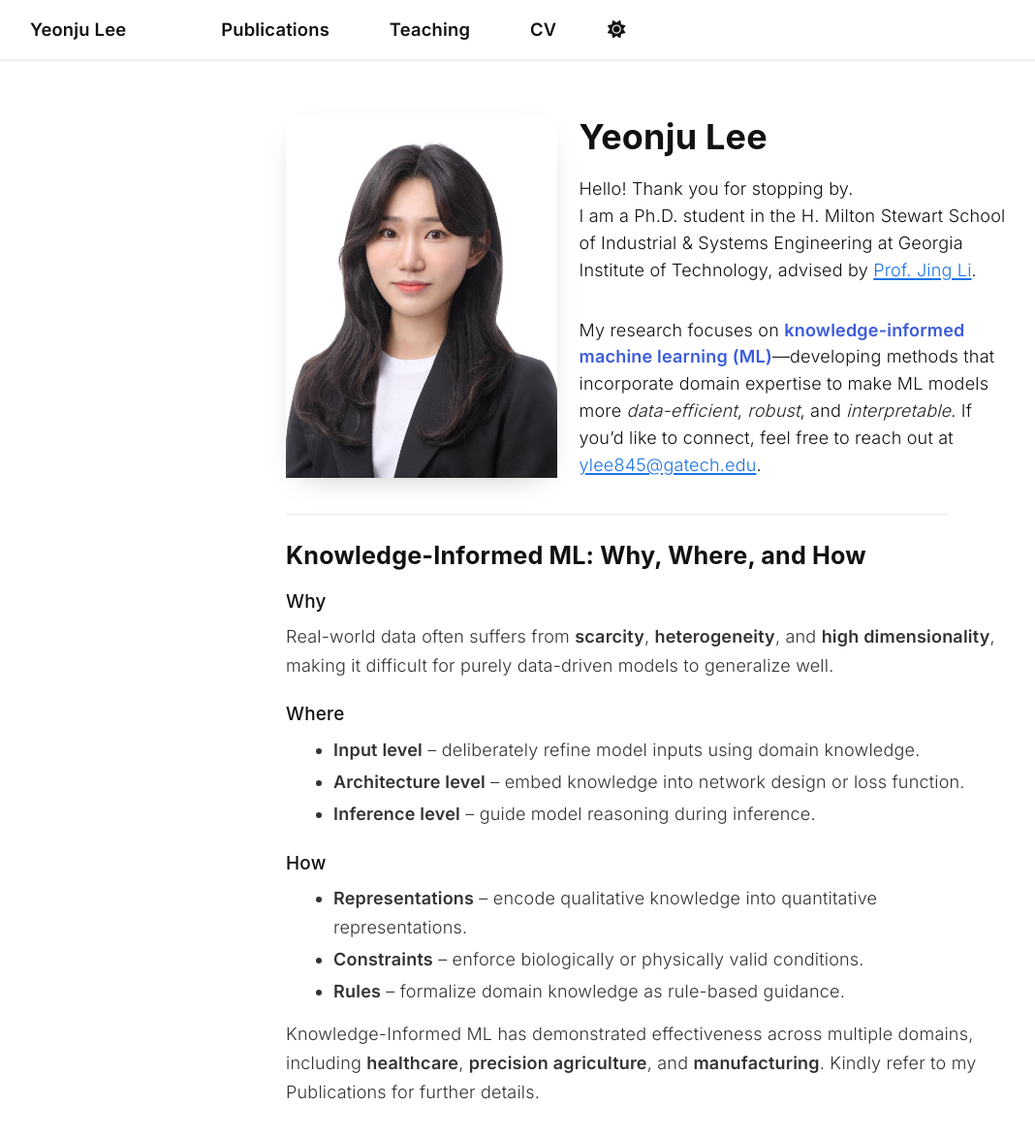
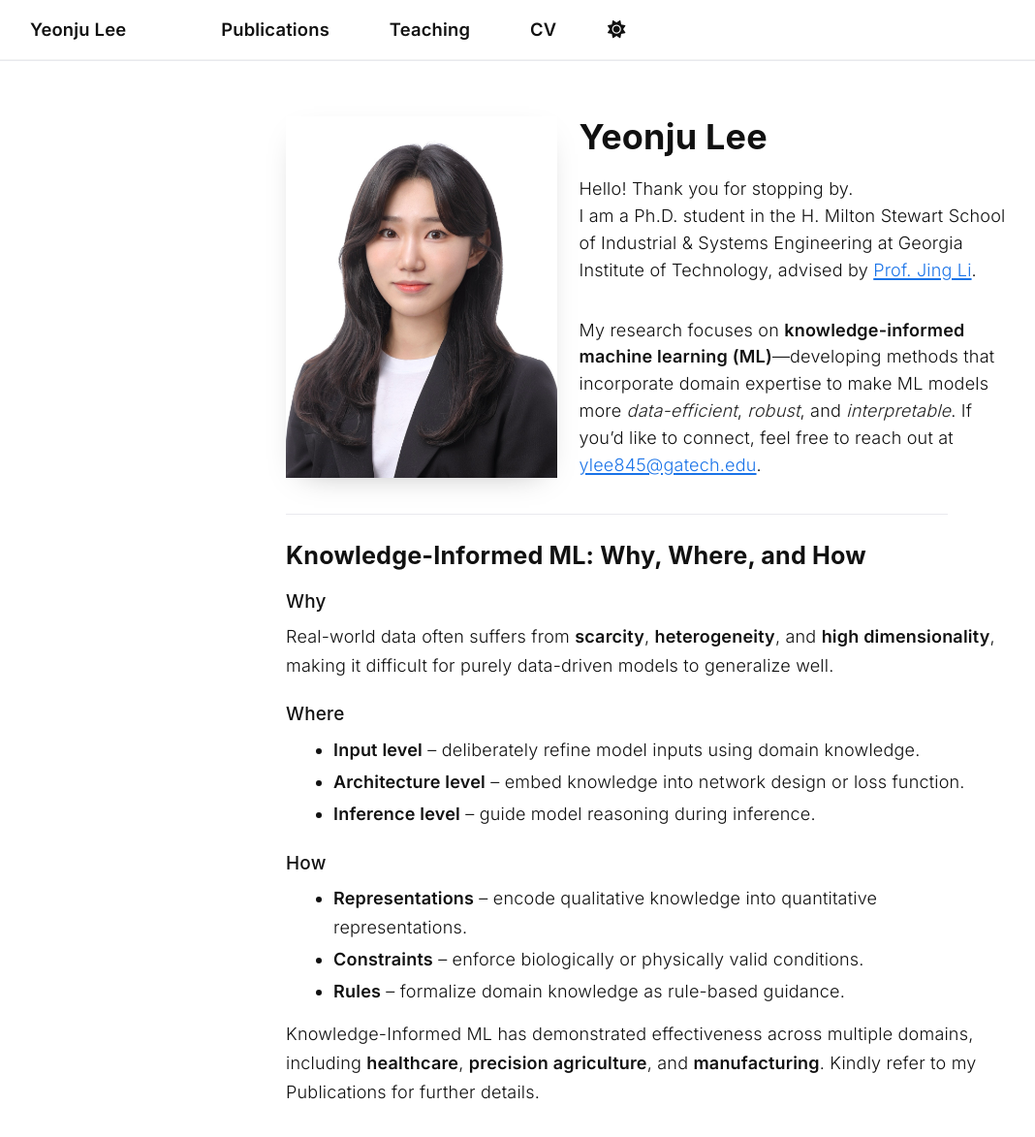
Before and after one commit to ylee845/ylee845.github.io, a Jekyll site: the page built from _pages/about.md, in a window 1280 px wide and 1400 px high. Shown: the top 1173 px of the window at 97% size, without its empty margins (0-1068 px from the left). Built offline with Jekyll 4.4.1, drawn with Linux system fonts in a browser that asks for light colours.

Commit message:
Update custom.scss

```diff
--- a/_sass/custom.scss
+++ b/_sass/custom.scss
@@ -217,3 +217,29 @@ hr, .archive hr { border-color: var(--line) !important; }
 .small, .muted, .post-meta, .page__meta {
   color: var(--muted) !important;
 }
+
+/* ==== 다크/라이트 공통: 텍스트 색 강제 동기화 ==== */
+/* 본문 계열 전역 통일 */
+:where(.page__content, .intro__lead, .aboutme, .meta, .post-meta, .page__meta,
+       .archive__item-excerpt, .notice, .note, .feature__item, .page__title) {
+  color: var(--text) !important;
+}
+
+/* 자주 쓰는 고정색 잔재를 변수로 강제 매핑 */
+:where(h1,h2,h3,h4,h5,h6,p,li,span,small,div,a,strong,em,code,pre) {
+  /* 텍스트색 */
+  color: var(--text) !important;
+}
+
+/* 링크/구분선 기본 */
+a { color: var(--link) !important; }
+hr, .archive hr, .divider { border-color: var(--line) !important; }
+
+/* 상단바 배경이 본문과 톤이 다르면 동일하게(원하면 유지) */
+.masthead { background: var(--header-bg) !important; border-bottom:1px solid var(--line) !important; }
+
+/* 다크에서 상단바와 본문 배경을 '완전 동일'하게 하고 싶으면 이 라인 사용 */
+html[data-theme="dark"] .masthead { background: var(--bg) !important; }
+
+/* 코드/프리 포맷 영역 */
+pre, code { background: transparent; color: var(--text) !important; border-color: var(--line) !important; }
```
